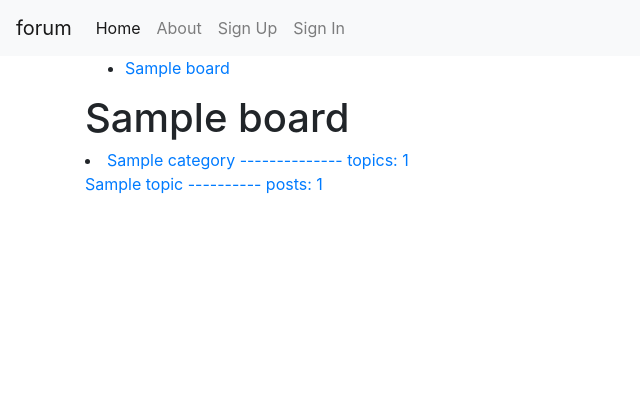
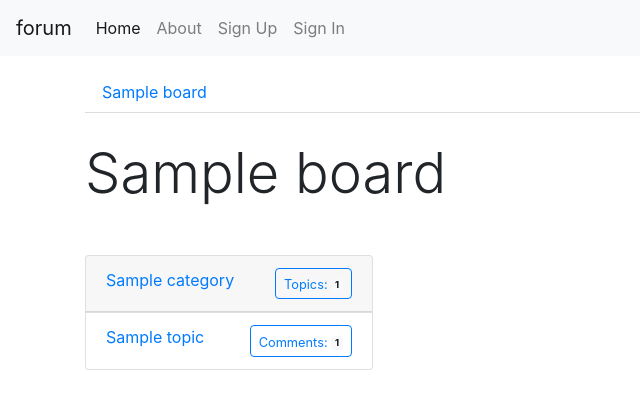
Before and after one commit to RealMadJack/forum, a Django app: page /board/ in a window 1280 px wide. Shown: the top 409 px of the page, without its empty margins (0-640 px from the left). Run offline with Django 3.2, Linux system fonts and the light colour scheme; tables that the repository leaves empty hold one stand-in row (values such as "Sample post"); some libraries are stand-ins or nearby versions.

Commit message:
Category page & styling

```diff
--- a/config/urls.py
+++ b/config/urls.py
@@ -17,7 +17,7 @@ urlpatterns = [
     path('accounts/', include('allauth.urls')),
 
     # Your stuff: custom urls includes go here
-    path('', RedirectView.as_view(url='board/')),
+    path('', RedirectView.as_view(url='board:home')),
     path('board/', include('forum.board.urls')),
 
 
--- a/forum/board/views.py
+++ b/forum/board/views.py
@@ -33,7 +33,17 @@
     template_name = 'board/category.html'
 
     def get(self, request, *args, **kwargs):
-        pass
+        try:
+            category = Category.objects.select_related().prefetch_related(
+                'topics').get(slug=kwargs['category_slug'])
+            topics = category.topics.all()
+            context = {'category': category, 'topics': topics}
+            return render(
+                request,
+                context=context,
+                template_name=self.template_name)
+        except Category.DoesNotExist:
+            return redirect('/404/')
 
 
 class TopicView(TemplateView):
@@ -80,3 +90,5 @@
                 post.save()
 
                 return redirect(topic)
+            else:
+                return redirect('/403/')
--- a/forum/static/css/project.min.css
+++ b/forum/static/css/project.min.css
@@ -1 +1 @@
-.alert-debug{background-color:#fff;border-color:#d6e9c6;color:#000}.alert-error{background-color:#f2dede;border-color:#eed3d7;color:#b94a48}[hidden][style="display: block;"]{display:block!important}
+.alert-debug{background-color:#fff;border-color:#d6e9c6;color:#000}.alert-error{background-color:#f2dede;border-color:#eed3d7;color:#b94a48}[hidden][style="display: block;"]{display:block!important}.mlr-7{margin-left:7px;margin-right:7px}.mt-15{margin-top:15px}.mt-30{margin-top:30px}.mb-15{margin-bottom:15px}.mb-30{margin-bottom:30px}
--- a/forum/static/sass/project.sass
+++ b/forum/static/sass/project.sass
@@ -44,3 +44,20 @@ $red: #b94a48;
 
 [hidden][style="display: block;"]
   display: block !important
+
+////////////////////////////////
+    //Measure classes//
+////////////////////////////////
+
+.mlr-7
+  margin:
+    left: 7px
+    right: 7px
+.mt-15
+  margin-top: 15px
+.mt-30
+  margin-top: 30px
+.mb-15
+  margin-bottom: 15px
+.mb-30
+  margin-bottom: 30px
--- a/forum/templates/board/index.html
+++ b/forum/templates/board/index.html
@@ -1,23 +1,41 @@
 {% extends 'base.html' %}
 
+
 {% block content %}
-  <ul>
+  <nav class="nav nav-tabs mt-15 mb-30">
     {% for board in boards %}
-      <li><a href="{% url 'board:board' board.slug %}">{{board.name}}</a></li>
+      <li class="nav-item">
+        {% url 'board:board' board.slug as board_url %}
+        <a href="{{board_url}}"{% if request.path == board_url %} class="flex-sm-fill text-sm-center nav-link active"{% else %} class="flex-sm-fill text-sm-center nav-link"{% endif %}>
+          {{board.name}}
+        </a>
+      </li>
     {% endfor %}
-  </ul>
+  </nav>
 
-  <h1>{{board.name}}</h1>
+  <h1 class="display-4" style="margin-bottom: 50px">{{board.name}}</h1>
 
   {% for category in categories %}
-    <li><a href="{% url 'board:category' board.slug category.slug %}">{{category.name}} -------------- topics: {{category.topics.count}}</a></li>
-
-    {% for topic in category.topics.all %}
-      <a href="{% url 'board:topic' board.slug category.slug topic.slug %}">
-        {{topic.name}} ---------- posts: {{topic.posts.count}}
+    <div class="card mb-15" style="width: 18rem;">
+      <a class="card-header" href="{% url 'board:category' board.slug category.slug %}">
+        {{category.name}}
+        <span style="float: right; padding: .3rem .50rem" class="btn btn-outline-primary">
+          <small>Topics: <span class="badge badge-light">{{category.topics.count}}</span></small>
+        </span>
       </a>
-    {% endfor %}
-
+      <ul class="list-group list-group-flush">
+        {% for topic in category.topics.all %}
+          <li class="list-group-item">
+            <a href="{% url 'board:topic' board.slug category.slug topic.slug %}">
+              {{topic.name}}
+              <span style="float: right; padding: .3rem .50rem" class="btn btn-outline-primary">
+                <small>Comments: <span class="badge badge-light">{{topic.posts.count}}</span></small>
+              </span>
+            </a>
+          </li>
+        {% endfor %}
+      </ul>
+    </div>
   {% endfor %}
 
 {% endblock content %}
--- a/forum/templates/board/topic.html
+++ b/forum/templates/board/topic.html
@@ -1,7 +1,7 @@
 {% extends 'base.html' %}
 
 {% block content %}
-  <h1>{{topic.name}}</h1>
+  <h1 class="display-4 mt-30" style="margin-bottom: 50px">{{topic.name}}</h1>
 
   <li style="margin-bottom: 25px;">
     user: {{topic.user.username}} - {{topic.message}}
--- a/forum/templates/board/topic_post_form.html
+++ b/forum/templates/board/topic_post_form.html
@@ -1,12 +1,14 @@
+{% load crispy_forms_tags %}
+
 <form style="margin-top: 15px;" action="{% url 'board:topic_post' board_slug category_slug topic_slug %}" method="post">
   {% csrf_token %}
 
   {% for field in form %}
-    <div class="form-group">
+    <div class="form-group mt-30" style="max-width: 350px">
 
       {{field}}
 
-      <button type="submit" class="btn btn-primary">Post message</div></button>
+      <button type="submit" class="btn btn-primary mt-15">Post message</div></button>
 
       {% for error in field.errors %}
         <p class="error-block">{{error}}</p>
```
Also changed, not shown: forum/board/forms.py (+8 -1 lines), forum/static/css/project.css (+16 -0 lines), forum/templates/board/category.html (+16 -0 lines).
